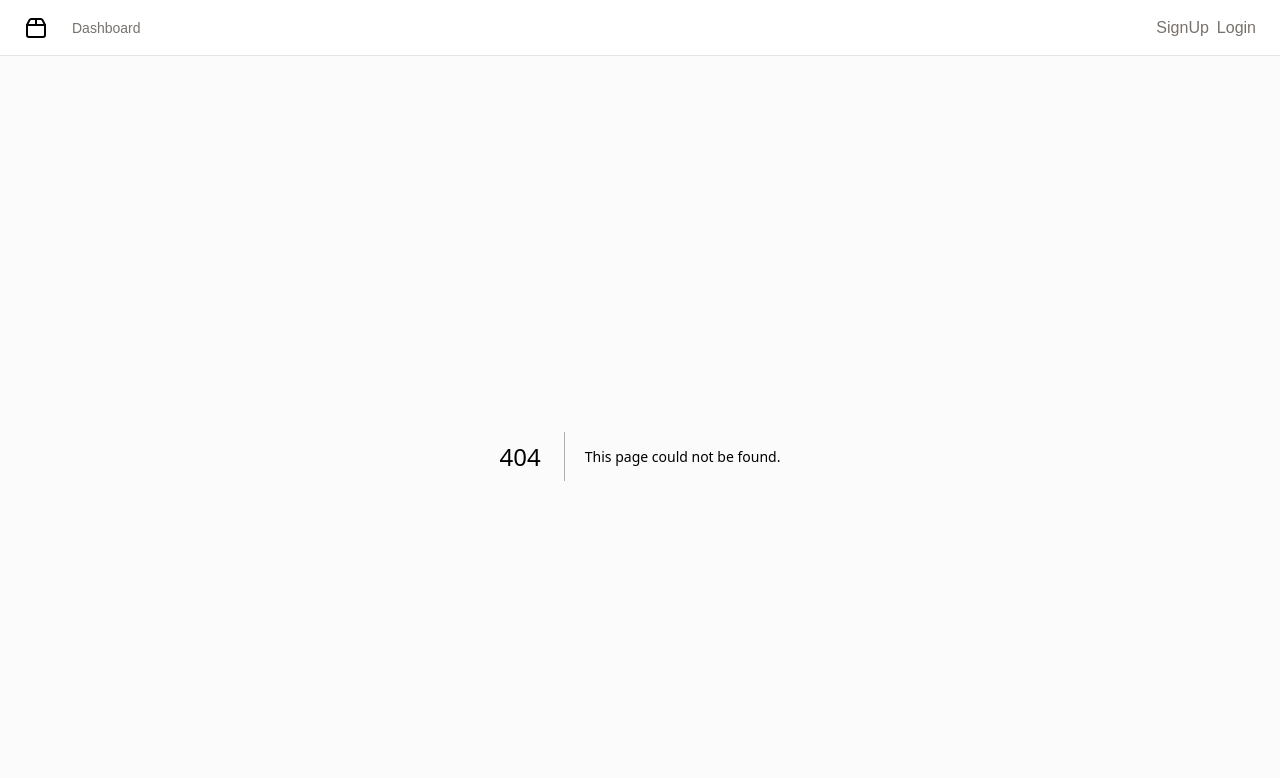
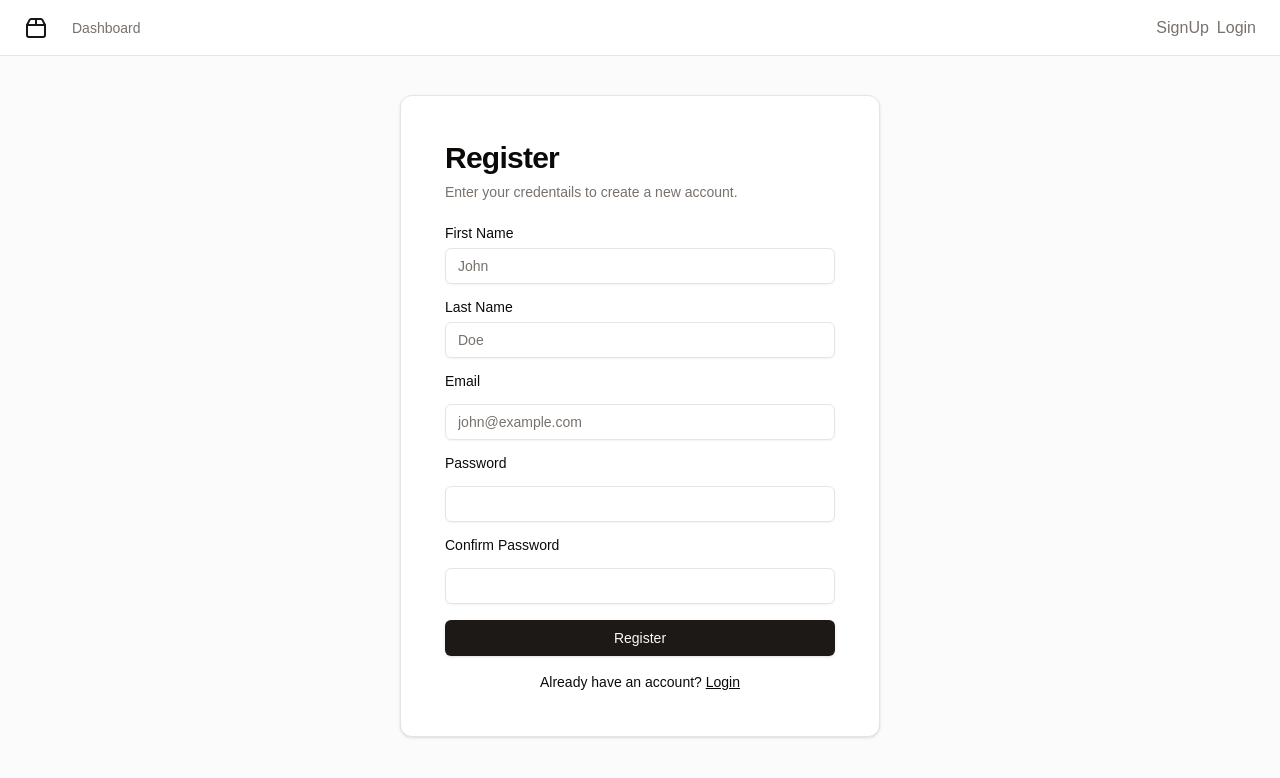
Before and after one commit to MichalPolak01/NextJs-to-do-app-frontend, a Next.js app: page /register in a window 1280 px wide. Before the commit this address had no page. Shown: the top 778 px of the page. Built offline with nearby package versions, Linux system fonts and the light colour scheme.

Commit message:
Create register function and layout

```diff
--- /dev/null
+++ b/src/app/api/register/route.tsx
@@ -0,0 +1,30 @@
+"use server"
+
+import { NextResponse } from "next/server"
+
+const DJANGO_API_REGISTER_URL = "http://127.0.0.1:8000/api/register"
+
+
+export async function POST(request: Request) {
+    const requestData = await request.json()
+    const jsonData = JSON.stringify(requestData)
+
+    const requestOptions = {
+        method: "POST",
+        headers: {
+            "Content-Type": "application/json",
+        },
+        body: jsonData
+    }
+
+    const response = await fetch(DJANGO_API_REGISTER_URL, requestOptions)
+    const responseData = await response.json()
+
+    if (response.ok) {
+        return NextResponse.json({"registeredSucces": true}, {status: 200})
+    }
+
+    const emailMessage = responseData?.email?.[0]?.message || null
+    const passwordMessage = responseData?.password?.[0].message || null
+    return NextResponse.json({"registeredSucces": false, "email": emailMessage, "password": passwordMessage}, {status: 400})
+}
--- a/src/app/layout.tsx
+++ b/src/app/layout.tsx
@@ -4,6 +4,7 @@ import "./globals.css";
 import { ThemeProvider } from "@/components/themeProvider";
 import BaseLayout from "@/components/layout/BaseLayout";
 import { AuthProvider } from "@/components/authProvider";
+import { Toaster } from "@/components/ui/toaster";
 
 const geistSans = localFont({
   src: "./fonts/GeistVF.woff",
@@ -39,6 +40,7 @@ export default function RootLayout({
               {/* <BaseLayout className ="flex min-h-[calc(100vh_-_theme(spacing.16))] flex-1 flex-col bg-muted/40"> */}
               <BaseLayout className ="flex flex-1 flex-col bg-muted/40">
                 {children}
+                <Toaster />
               </BaseLayout>
             </AuthProvider>
         </ThemeProvider>
--- a/src/app/login/page.tsx
+++ b/src/app/login/page.tsx
@@ -15,7 +15,6 @@ import { Label } from "@/components/ui/label"
 import { useAuth } from "@/components/authProvider"
 import { FormEvent, useState } from "react"
 import { useToast } from "@/hooks/use-toast"
-import { Toaster } from "@/components/ui/toaster"
 
 const LOGIN_URL = '/api/login'
 
@@ -55,6 +54,10 @@ export default function Page() {
 
       if (response.ok) {
         auth.login(data?.username);
+        toast ({
+          title: "Login Successful",
+          description: "You have successfully logged in. Welcome back!",
+        })
       } else {
         setLoginError(true)
         toast ({
@@ -67,15 +70,14 @@ export default function Page() {
 
   return (
     <div className="h-[90svh] flex justify-center items-center">
-      <Toaster />
       <Card className="mx-auto max-w-sm min-w-[30rem] p-5">
         <CardHeader>
           <CardTitle className="text-3xl">Login</CardTitle>
           {loginError?
-          <CardDescription className="text-red-500">
-            <h2 className="text-lg">Invalid email or password!</h2>
-            <p>Please check your creddentials and try again later.</p>
-          </CardDescription>
+          <>
+            <CardDescription className="text-red-500 text-lg">Invalid email or password!</CardDescription>
+            <CardDescription className="text-red-500">Please check your creddentials and try again later.</CardDescription>
+          </>
           :
           <CardDescription>
             Enter your email and password below to login to your account.
@@ -92,17 +94,18 @@ export default function Page() {
                   type="email"
                   name="email"
                   placeholder="john@example.com"
+                  autoComplete="email"
                   required
                 />
               </div>
               <div className="grid gap-2">
-                <div className="flex items-center">
                   <Label htmlFor="password">Password</Label>
-                  {/* <Link href="#" className="ml-auto inline-block text-sm underline">
-                    Forgot your password?
-                  </Link> */}
-                </div>
-                <Input id="password" type="password" name="password" required />
+                <Input
+                id="password"
+                type="password"
+                name="password"
+                autoComplete="current-password"
+                required />
               </div>
               <Button type="submit" className="w-full">
                 Login
--- /dev/null
+++ b/src/app/register/page.tsx
@@ -0,0 +1,182 @@
+"use client"
+
+import Link from "next/link"
+
+import { Button } from "@/components/ui/button"
+import {
+  Card,
+  CardContent,
+  CardDescription,
+  CardHeader,
+  CardTitle,
+} from "@/components/ui/card"
+import { Input } from "@/components/ui/input"
+import { Label } from "@/components/ui/label"
+import { FormEvent, useState } from "react"
+import { useToast } from "@/hooks/use-toast"
+import { Toaster } from "@/components/ui/toaster"
+import { useRouter } from "next/navigation"
+
+
+const REGISTER_URL = "api/register"
+const LOGIN_URL = "/login"
+
+
+export default function Page() {
+    const router = useRouter()
+    const {toast} = useToast()
+
+    const [registerError, setRegisterError] = useState(false)
+    const [emailError, setEmailError] = useState("")
+    const [passwordError, setPasswordError] = useState("")
+    const [passwordConfirmError, setPasswordConfirmError] = useState("")
+
+
+    const handleSubmit = async (event: FormEvent<HTMLFormElement>) => {
+        event.preventDefault();
+        setEmailError("")
+        setPasswordError("")
+
+        const form = event.target as HTMLFormElement
+        const formData = new FormData(form)
+        const objectFromForm = Object.fromEntries(formData)
+
+        const { password, confirmPassword } = objectFromForm as { password: string; confirmPassword: string };
+        if (password !== confirmPassword) {
+            setPasswordConfirmError("Passwords do not match.");
+        } else {
+            const jsonData = JSON.stringify(objectFromForm)
+
+            const requestOptions = {
+                method: "POST",
+                headers: {
+                    "Content-Type": "application/json"
+                },
+                body: jsonData
+            }
+
+            const response = await fetch(REGISTER_URL, requestOptions)
+
+            interface RegisterResponse {
+                email?: string,
+                password?: string
+            }
+            let data: RegisterResponse = {}
+
+            try {
+                data = await response.json()
+            } catch (error) {
+
+            }
+
+            if (response.ok) {
+                toast ({
+                    title: "Register Successful",
+                    description: "You have successfully signed in. Welcome!",
+                  })
+                router.push(LOGIN_URL)
+            } else {
+                setRegisterError(true)
+                setEmailError(data.email? data.email : "")
+                setPasswordError(data.password? data.password : "")
+                toast ({
+                    variant: "destructive",
+                    title: "Register Failed",
+                    description: "Invalid data! Please check your creddentials and try again later."
+                })
+            }
+        }
+    }
+
+
+    return (
+        <div className="h-[90svh] flex justify-center items-center">
+        <Toaster />
+        <Card className="mx-auto max-w-sm min-w-[30rem] p-5">
+          <CardHeader>
+            <CardTitle className="text-3xl">Register</CardTitle>
+            {registerError?
+            <>
+                <CardDescription className="text-red-500 text-lg">Invalid data!</CardDescription>
+                <CardDescription className="text-red-500">Please check your creddentials and try again later.</CardDescription>
+            </>
+            :
+            <CardDescription>Enter your credentails to create a new account.</CardDescription>
+            }
+          </CardHeader>
+          <CardContent>
+            <form onSubmit={handleSubmit}>
+              <div className="grid gap-4">
+                <div className="grid gap-2">
+                  <Label htmlFor="firstName">First Name</Label>
+                  <Input
+                    id="firstName"
+                    type="text"
+                    name="first_name"
+                    placeholder="John"
+                    required
+                  />
+                </div>
+                <div className="grid gap-2">
+                  <Label htmlFor="firstName">Last Name</Label>
+                  <Input
+                    id="lastName"
+                    type="text"
+                    name="last_name"
+                    placeholder="Doe"
+                    required
+                  />
+                </div>
+                <div className="grid gap-2">
+                  <Label className={emailError? "text-red-500 font-bold" : ""} htmlFor="email">Email</Label>
+                  <div className={"text-sm text-red-700 italic"}>{emailError}</div>
+                  <Input
+                    className={emailError? "text-red-400 border-red-700": ""}
+                    id="email"
+                    type="email"
+                    name="email"
+                    placeholder="john@example.com"
+                    autoComplete="email"
+                    required
+                  />
+                </div>
+                <div className="grid gap-2">
+                    <Label className={passwordError? "text-red-500 font-bold" : ""} htmlFor="password">Password</Label>
+                    <div className={"text-sm text-red-700 italic"}>{passwordError}</div>
+                  <Input
+                    className={passwordError? "text-red-400 border-red-700": ""}
+                    id="password"
+                    type="password"
+                    name="password"
+                    autoComplete="new-password"
+                    required
+                  />
+                </div>
+                <div className="grid gap-2">
+                    <Label className={passwordConfirmError? "text-red-500 font-bold" : ""} htmlFor="confirmPassword">Confirm Password</Label>
+                    <div className={"text-sm text-red-700 italic"}>{passwordConfirmError}</div>
+                  <Input
+                    className={passwordConfirmError? "text-red-400 border-red-700": ""}
+                    id="confirmPassword"
+                    type="password"
+                    name="confirmPassword"
+                    autoComplete="confirm-password"
+                    required
+                  />
+                </div>
+                <Button type="submit" className="w-full">
+                  Register
+                </Button>
+              </div>
+            </form>
+            <div className="mt-4 text-center text-sm">
+              Already have an account?{" "}
+              <Link href={LOGIN_URL} className="underline">
+                Login
+              </Link>
+            </div>
+          </CardContent>
+        </Card>
+      </div>
+    )
+}
--- a/src/components/layout/LogoutAlertDialog.tsx
+++ b/src/components/layout/LogoutAlertDialog.tsx
@@ -13,6 +13,7 @@ import {
   } from "@/components/ui/alert-dialog"
 import { useAuth } from "../authProvider"
 import React, { MouseEvent } from "react";
+import { useToast } from "@/hooks/use-toast";
 
 const LOGOUT_URL = "api/logout"
 
@@ -23,6 +24,7 @@ const LOGOUT_URL = "api/logout"
 
   export function LogoutAlertDialog({isDialogOpen, setIsDialogOpen} : LogoutAlertDialogProps) {
     const auth = useAuth()
+    const {toast} = useToast()
 
     const handleLogout = async(event: MouseEvent<HTMLButtonElement>) => {
         event.preventDefault()
@@ -39,6 +41,10 @@ const LOGOUT_URL = "api/logout"
 
         if (response.ok) {
             auth.logout()
+            toast ({
+                title: "Logout Successful",
+                description: "You have successfully logged out. See you soon!",
+              })
         }
     }
 
```
Lines whose indentation alone changed are shown as unchanged.
